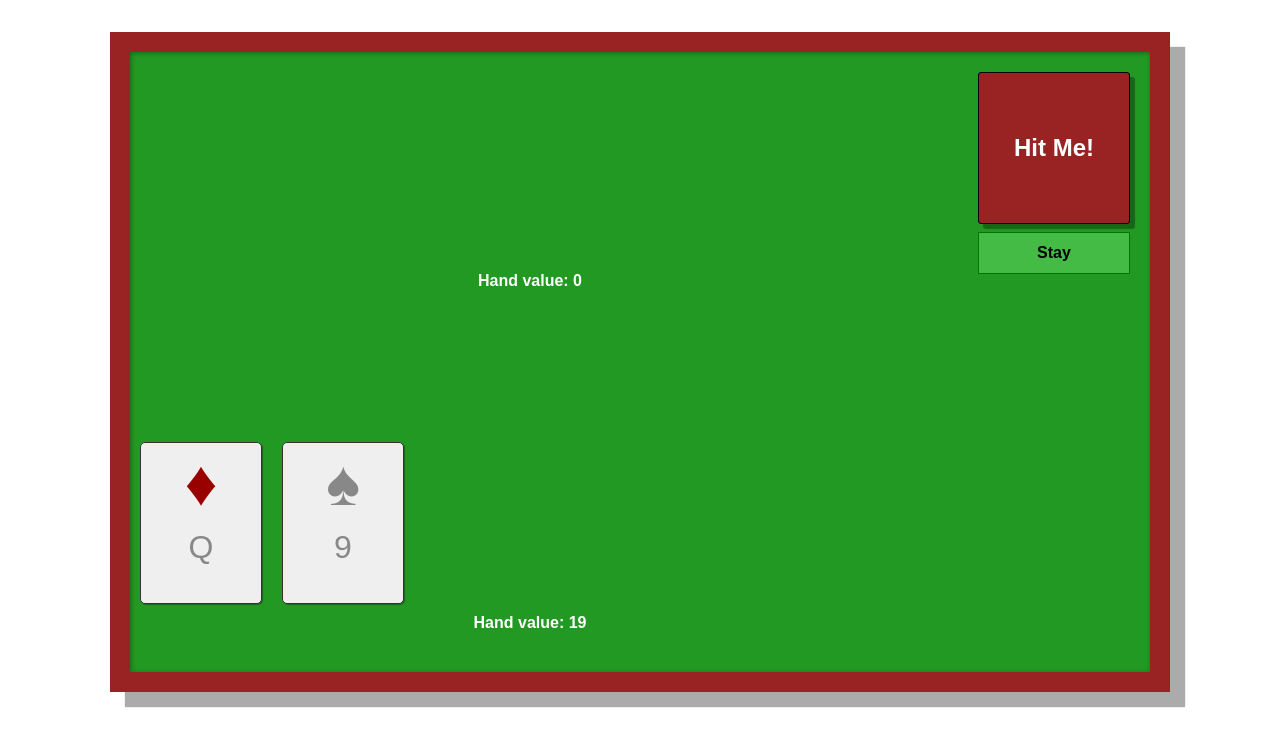
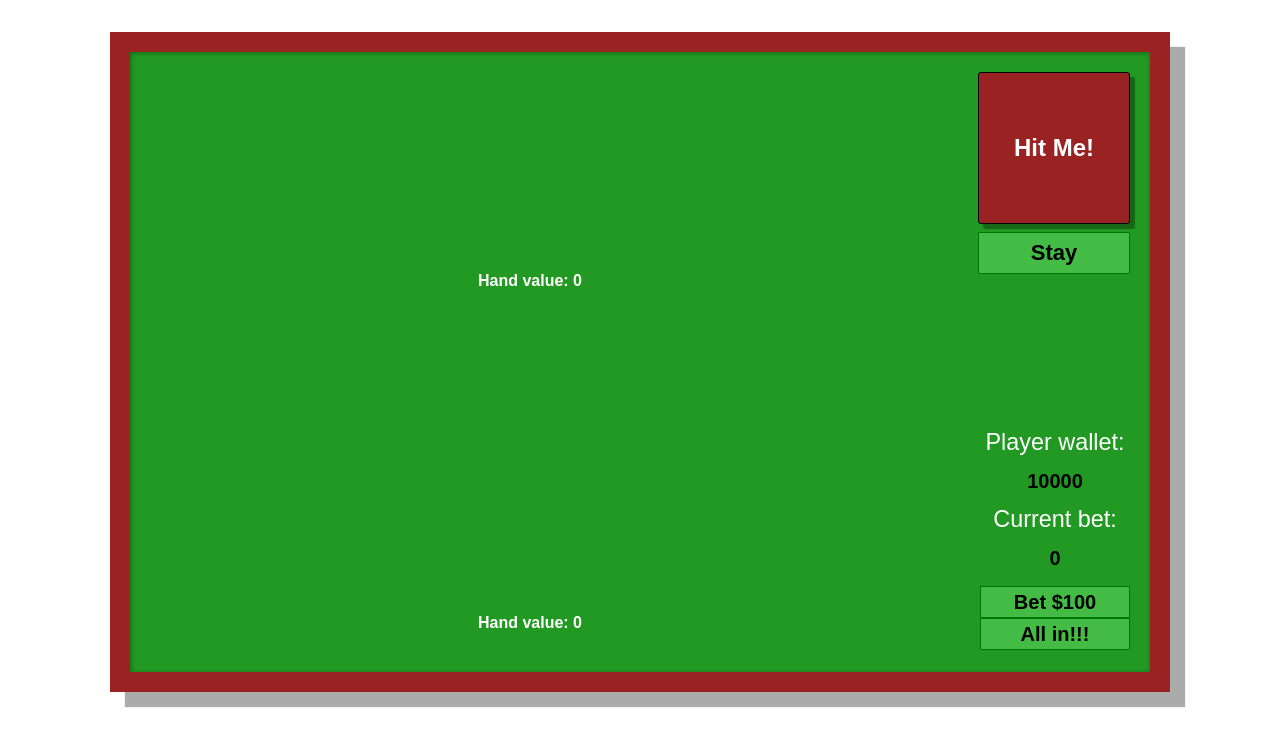
Before and after one commit to PParfenov/casino-angular, an Angular app: page /blackjack in a window 1280 px wide. Shown: the top 746 px of the page. Built offline with nearby package versions, Linux system fonts and the light colour scheme.

Commit message:
Added basic betting

```diff
--- a/src/app/blackjack/blackjack.component.css
+++ b/src/app/blackjack/blackjack.component.css
@@ -14,7 +14,9 @@
   width: 200px;
   right: 0;
   top: 0;
-  color: rgb(136, 43, 43);
+  color: rgb(242, 247, 0);
+  font-size: 22px;
+  font-weight: 600;
   text-align: center
 }
 
@@ -79,3 +81,34 @@
   cursor: pointer;
   color: #000;
 }
+
+.bet {
+  position: absolute;
+  bottom: 220px;
+  right: 20px;
+  width: 150px;
+  height: 40px;
+  line-height: 15px;
+  text-align: center;
+  font-weight: 600;
+  font-size: 20px;
+  color: #000;
+}
+
+.add-to-bet{
+  cursor: pointer;
+  border: 1px solid #070;
+  background-color: #4b4;
+  line-height: 30px;
+}
+
+.bet-all{
+  cursor: pointer;
+  border: 1px solid #070;
+  background-color: #4b4;
+  line-height: 30px;
+}
+
+h3{
+  color: white;
+}
--- a/src/app/blackjack/blackjack.component.html
+++ b/src/app/blackjack/blackjack.component.html
@@ -7,7 +7,7 @@
 
     <div *ngIf="showResult" class="result">
       <h3>Result:</h3>
-      <p>{{ gameResult }}</p>
+      <p style='white-space: pre;'>{{ gameResult }}</p>
       <div class="restart-stop" (click)="restart()">Restart</div>
     </div>
   </div>
@@ -17,4 +17,12 @@
   <div class="player-hand">
     <app-blackjackhand [hand]="player"></app-blackjackhand>
   </div>
+  <div class='bet'>
+    <h3>Player wallet:</h3>
+    <p>{{ playerWallet }}</p>
+    <h3>Current bet:</h3>
+    <p>{{ betAmount }}</p>
+    <div *ngIf='canBet' class='add-to-bet' (click)='addToBet()'>Bet $100</div>
+    <div *ngIf='canBet' class='bet-all' (click)='betAll()'>All in!!!</div>
+  </div>
 </div>
--- a/src/app/blackjack/blackjack.component.ts
+++ b/src/app/blackjack/blackjack.component.ts
@@ -14,6 +14,9 @@ export class BlackJackComponent implements OnInit {
   public player: Hand;
   public showResult = false;
   public gameResult: string;
+  public betAmount: number;
+  public playerWallet = 10000;
+  public canBet: boolean;
 
   constructor(private route: ActivatedRoute) { }
 
@@ -28,6 +31,8 @@ export class BlackJackComponent implements OnInit {
       this.showResult = true;
       this.gameResult = 'Player is bust';
     }
+
+    this.canBet = false;
   }
 
   public stay(): void {
@@ -38,20 +43,28 @@ export class BlackJackComponent implements OnInit {
       if (this.bank.isBust) {
         bankTakesCard = false;
         this.gameResult = 'House went bust!';
+        this.playerWallet += (this.betAmount*2);
       }
 
       if (this.bank.getValue() > 16) {
         bankTakesCard = false;
       }
+
+      this.canBet = false;
     }
 
     if (!this.bank.isBust) {
       if (this.bank.getValue() > this.player.getValue()) {
         this.gameResult = 'House wins!';
+        //TODO: replace with service
       } else if (this.bank.getValue() < this.player.getValue()){
-        this.gameResult = 'Player wins!';
+        this.gameResult = 'Player wins $'+(this.betAmount*2)+'!';
+        this.playerWallet += (this.betAmount*2);
+       //TODO: replace with service
       } else {
-        this.gameResult = 'It\'s a tie!';
+        this.gameResult = 'It\'s a tie!\nGet bet back';
+        this.playerWallet += this.betAmount;
+        //TODO: replace with service
       }
     }
 
@@ -62,9 +75,28 @@ export class BlackJackComponent implements OnInit {
     this.deck = new Deck();
     this.bank = new Hand(true);
     this.player = new Hand();
-    this.player.addCard(this.deck.getCard());
-    this.player.addCard(this.deck.getCard());
     this.gameResult = '';
     this.showResult = false;
+    this.betAmount = 0;
+    if(this.playerWallet >= 100){
+    this.canBet = true;
+    }
+  }
+
+  public addToBet(): void {
+    this.betAmount += 100;
+    this.playerWallet -= 100;
+    if(this.playerWallet < 100){
+      this.canBet = false;
+    }
+    //TODO: replace with service
+  }
+  public betAll(): void {
+    this.betAmount += this.playerWallet;
+    this.playerWallet -= this.playerWallet;
+    if(this.playerWallet < 100){
+      this.canBet = false;
+    }
+    //TODO: replace with service
   }
 }
```
